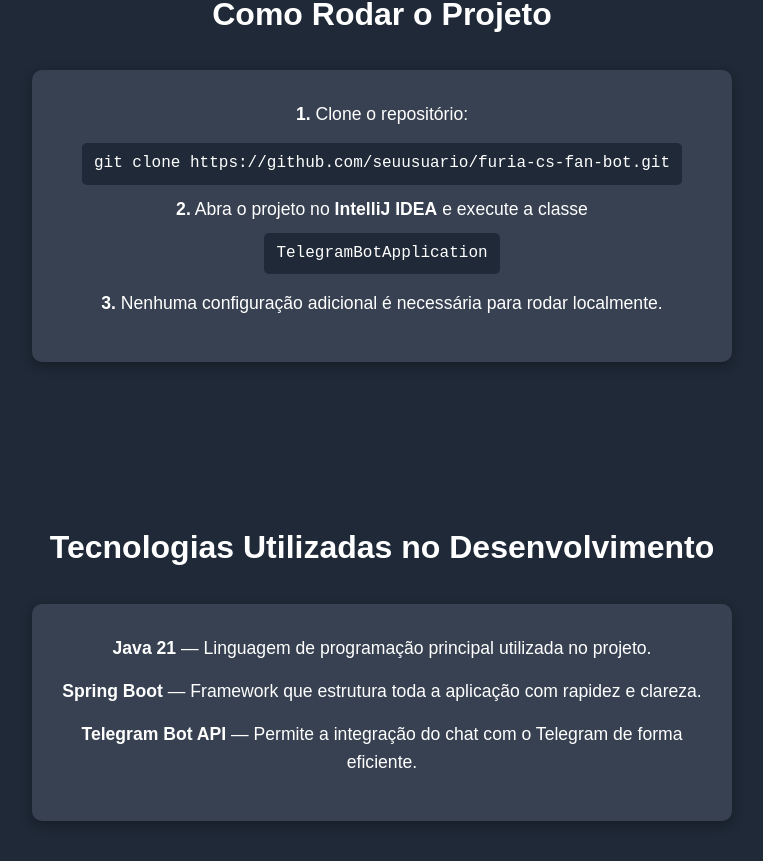
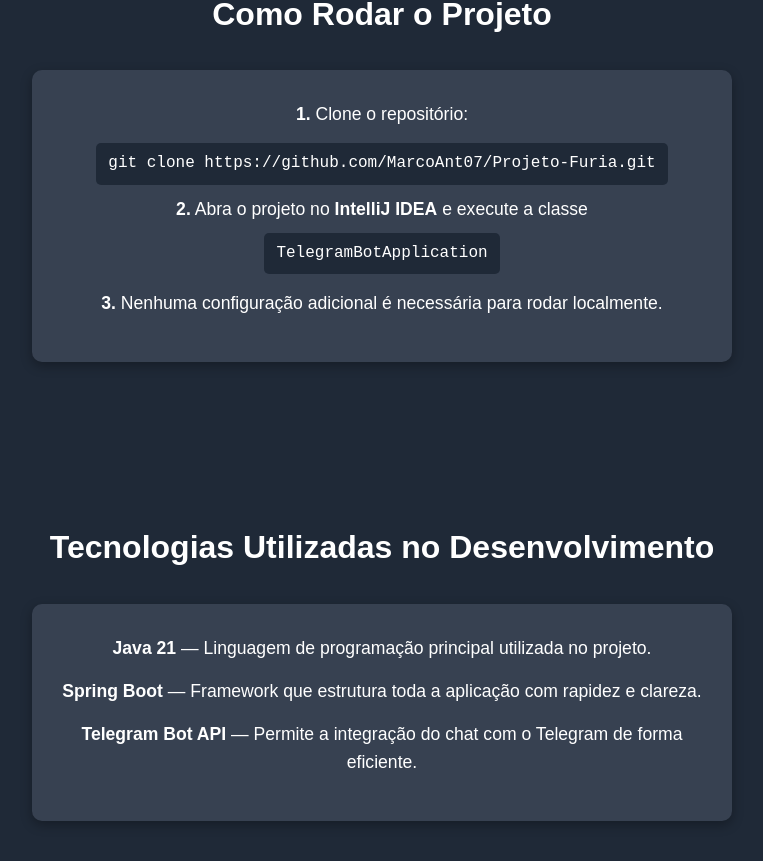
Before and after one commit to MarcoAnt07/Projeto-Furia, a plain HTML site: page index.html in a window 1280 px wide. Shown: the part 1410-2271 px from the top of the page, without its empty margins (258-1021 px from the left). Drawn offline with Linux system fonts and the light colour scheme.

Commit message:
Alterações no README.md e no index.html

```diff
--- a/index.html
+++ b/index.html
@@ -60,7 +60,7 @@
         <h2>Como Rodar o Projeto</h2>
         <div class="custom-box">
             <p><strong>1.</strong> Clone o repositório:</p>
-            <code>git clone https://github.com/seuusuario/furia-cs-fan-bot.git</code>
+            <code>git clone https://github.com/MarcoAnt07/Projeto-Furia.git</code>
 
             <p><strong>2.</strong> Abra o projeto no <strong>IntelliJ IDEA</strong> e execute a classe <code>TelegramBotApplication</code></p>
 
```
Also changed, not shown: 1 other file.
